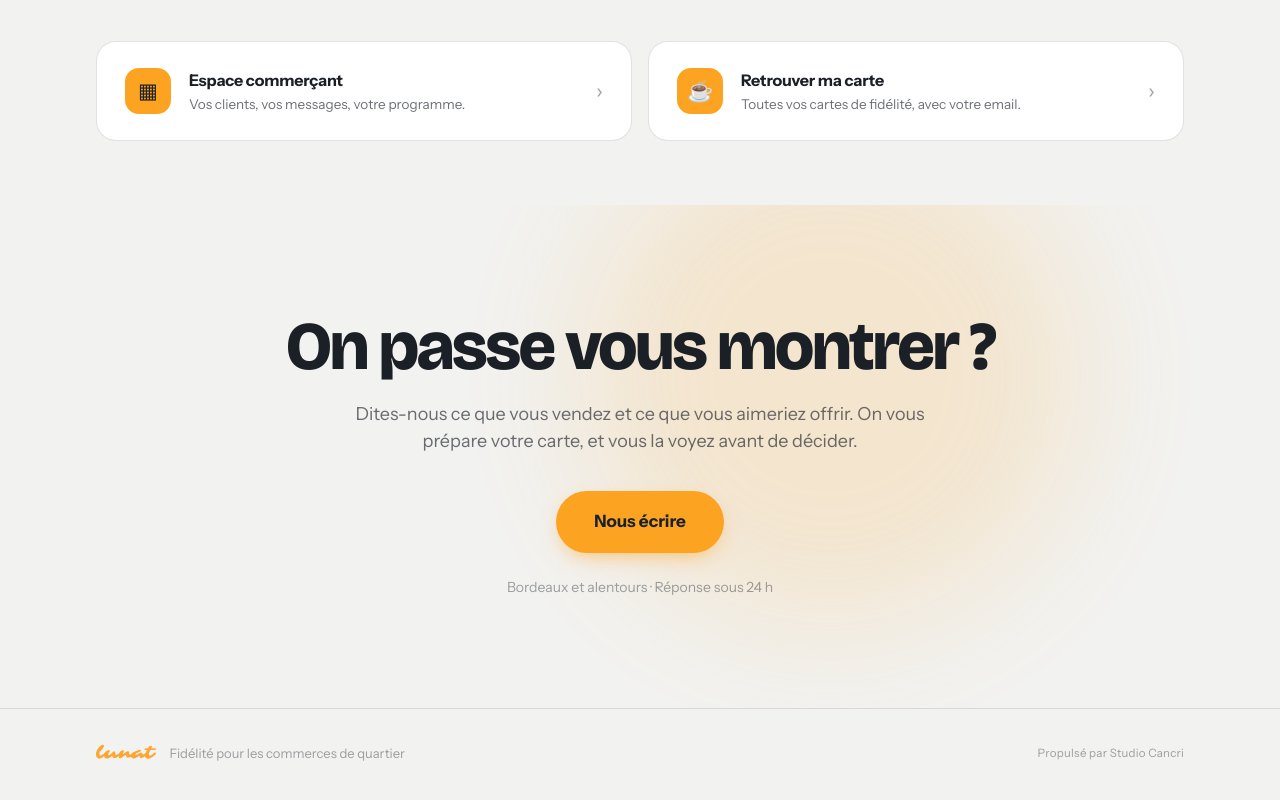
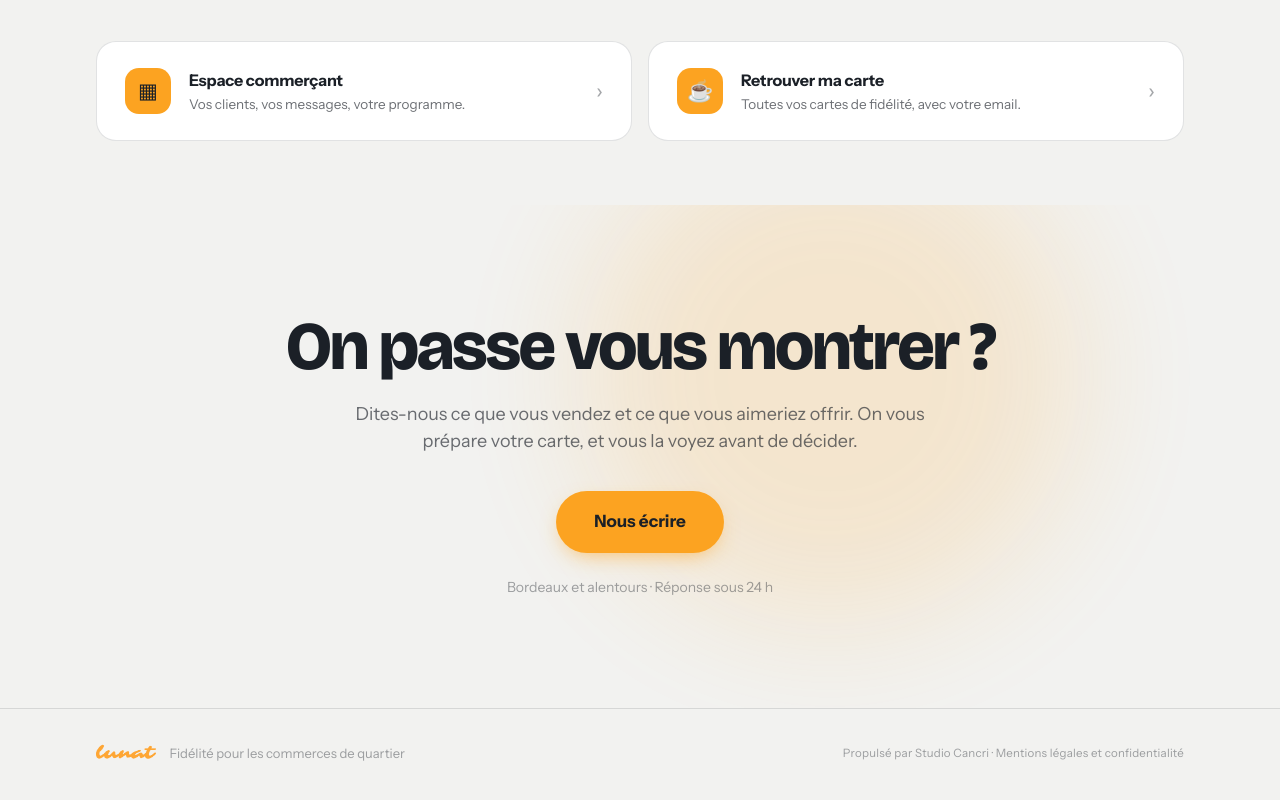
Before and after one commit to StudioCancri/cancri-app, a website: page index.html in a window 1280 px wide. Shown: the part 4508-5308 px from the top of the page. Drawn offline with nearby package versions, Linux system fonts and the light colour scheme.

Commit message:
Update footer with legal mentions link
Added a link to the legal mentions and privacy policy in the footer.

```diff
--- a/index.html
+++ b/index.html
@@ -609,7 +609,7 @@
       <span>Fidélité pour les commerces de quartier</span>
     </div>
     <div class="foot-right">
-      <span class="propulse">Propulsé par Studio Cancri</span>
+      <span class="propulse">Propulsé par Studio Cancri · <a href="/confidentialite.html" style="color:inherit">Mentions légales et confidentialité</a></span>
     </div>
   </div>
 </footer>
```
